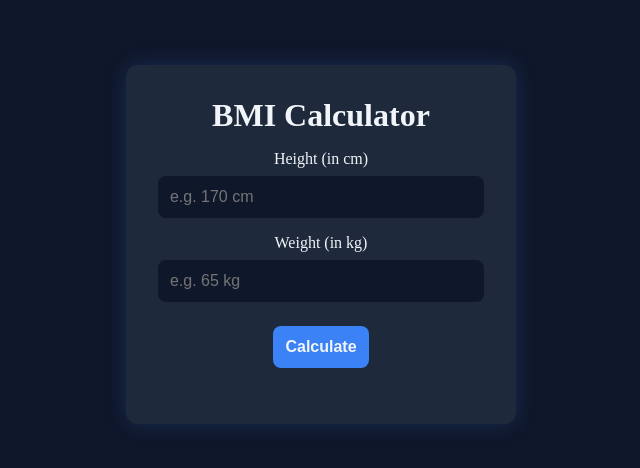
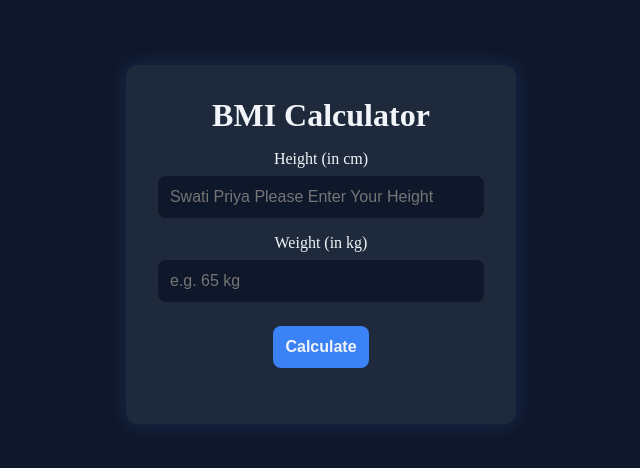
Before and after one commit to conceptEdu/mernBeginerProjects, a React (Vite) app in the folder my-react-bmiApp/: page / in a window 1280 px wide. Shown: the part 156-624 px from the top of the page, without its empty margins (319-959 px from the left). Built offline with nearby package versions, Linux system fonts and the light colour scheme.

Commit message:
Update App.jsx

```diff
--- a/my-react-bmiApp/src/App.jsx
+++ b/my-react-bmiApp/src/App.jsx
@@ -32,7 +32,7 @@ const App = () => {
         <input
         type='number'
         id='height'
-        placeholder='e.g. 170 cm'
+        placeholder='Swati Priya Please Enter Your Height'
         value={height}
         onChange={(e)=>setHeight(e.target.value)}
         />
```
